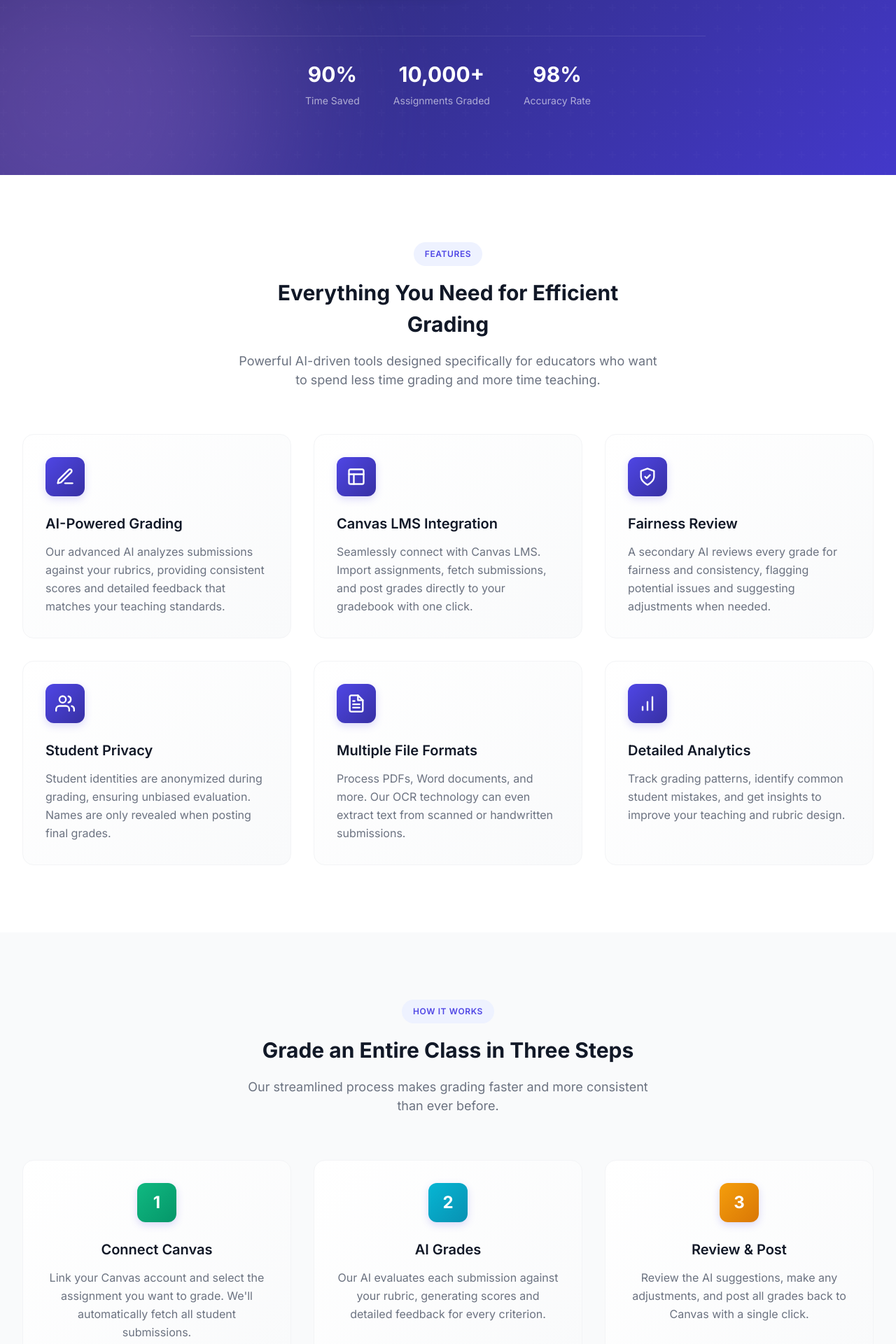
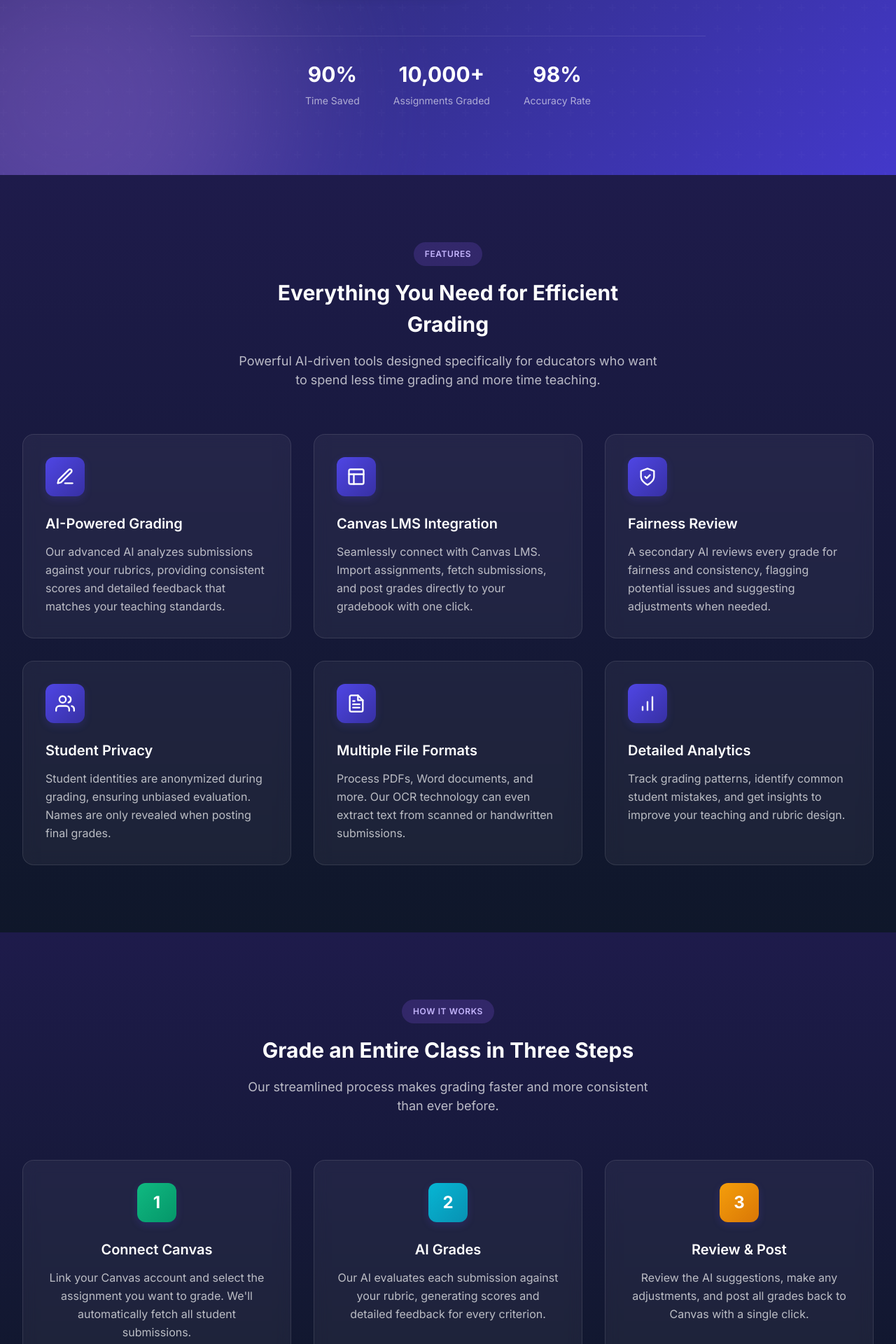
Before and after one commit to mataylorit-dev/canvas-speed-grader, a Flask app: template templates/index.html in a window 1280 px wide. Shown: the part 727-2647 px from the top of the page at 70% size. Run offline with Flask 3, Linux system fonts and the light colour scheme; the template is opened without the code that fills it, so the values that code supplies are empty; some libraries are stand-ins or nearby versions.

Commit message:
Fix feature card readability - dark theme styling

```diff
--- a/static/css/main.css
+++ b/static/css/main.css
@@ -216,7 +216,7 @@
    -------------------------------------------------------------------------- */
 .features-section {
   padding: var(--space-24) 0;
-  background-color: var(--bg-primary);
+  background: linear-gradient(180deg, #1e1b4b 0%, #0f172a 100%);
 }
 
 .section-header {
@@ -230,8 +230,8 @@
   padding: var(--space-2) var(--space-4);
   font-size: var(--font-size-xs);
   font-weight: var(--font-weight-semibold);
-  color: var(--color-primary);
-  background-color: var(--color-primary-50);
+  color: #c4b5fd;
+  background-color: rgba(139, 92, 246, 0.2);
   border-radius: var(--radius-full);
   text-transform: uppercase;
   letter-spacing: 0.05em;
@@ -241,13 +241,13 @@
 .section-title {
   font-size: var(--font-size-3xl);
   font-weight: var(--font-weight-bold);
-  color: var(--text-primary);
+  color: #ffffff;
   margin-bottom: var(--space-4);
 }
 
 .section-description {
   font-size: var(--font-size-lg);
-  color: var(--text-tertiary);
+  color: rgba(255, 255, 255, 0.7);
 }
 
 .features-grid {
@@ -270,16 +270,18 @@
 
 .feature-card {
   padding: var(--space-8);
-  background: linear-gradient(135deg, var(--bg-primary) 0%, var(--color-gray-50) 100%);
-  border: 1px solid var(--color-gray-100);
+  background: rgba(255, 255, 255, 0.05);
+  backdrop-filter: blur(10px);
+  border: 1px solid rgba(255, 255, 255, 0.1);
   border-radius: var(--radius-2xl);
   transition: all var(--transition-base);
 }
 
 .feature-card:hover {
   transform: translateY(-4px);
-  box-shadow: var(--shadow-lg);
-  border-color: var(--color-primary-200);
+  box-shadow: 0 20px 40px rgba(0, 0, 0, 0.3);
+  border-color: rgba(255, 255, 255, 0.2);
+  background: rgba(255, 255, 255, 0.08);
 }
 
 .feature-icon {
@@ -303,13 +305,13 @@
 .feature-title {
   font-size: var(--font-size-xl);
   font-weight: var(--font-weight-semibold);
-  color: var(--text-primary);
+  color: #ffffff;
   margin-bottom: var(--space-3);
 }
 
 .feature-description {
   font-size: var(--font-size-base);
-  color: var(--text-tertiary);
+  color: rgba(255, 255, 255, 0.7);
   line-height: var(--line-height-relaxed);
 }
 
```
Also changed, not shown: docs/css/main.css (+13 -11 lines).
